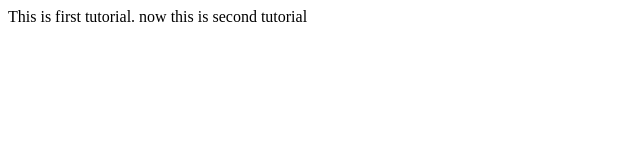
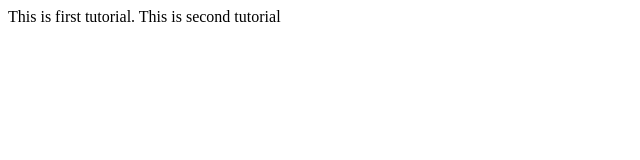
Before and after one commit to Abhi0944/Sample-project-1, a plain HTML site: page index.html in a window 1280 px wide. Shown: the full height of the page, 0-640 px from the left. Drawn offline with Linux system fonts and the light colour scheme.

Commit message:
Slight changes made

```diff
--- a/index.html
+++ b/index.html
@@ -7,6 +7,6 @@
 </head>
 <body>
     This is first tutorial.
-    now this is second tutorial
+    This is second tutorial
 </body>
 </html>
```
